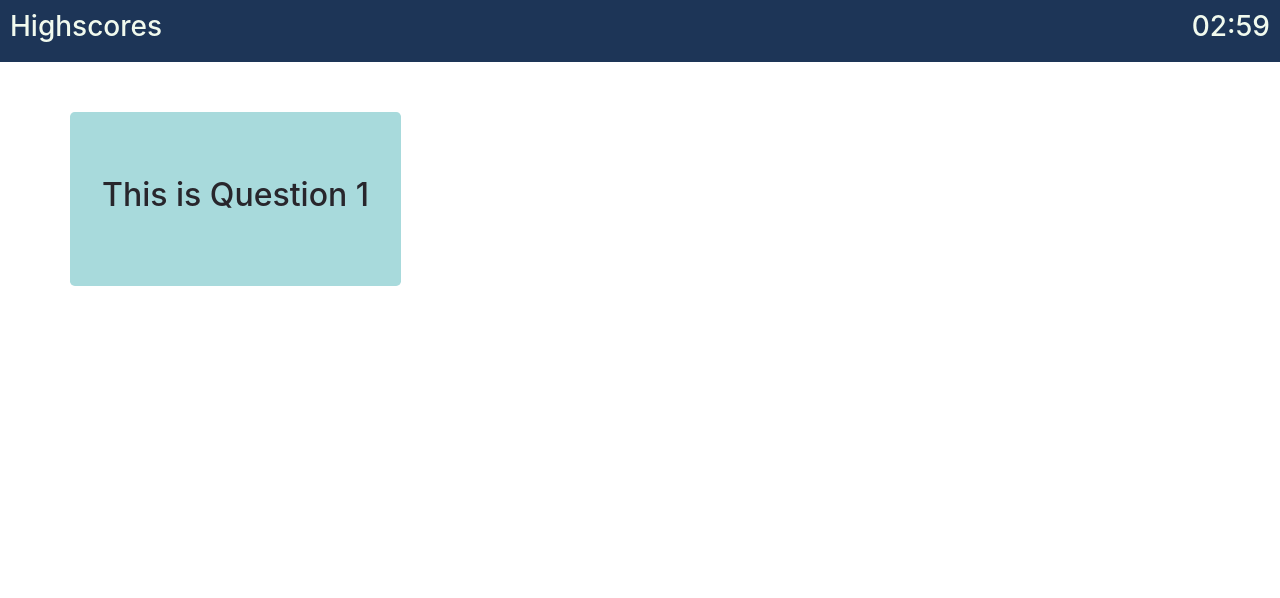
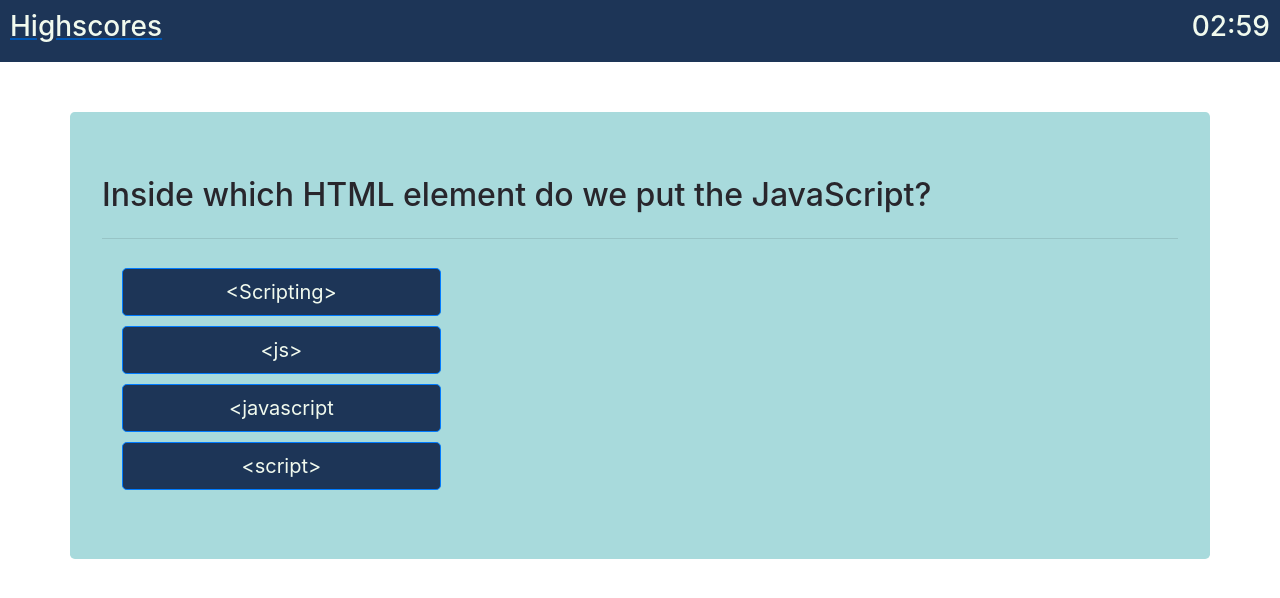
Before and after one commit to chrisfalk88/code_quiz, a plain HTML site: page index.html in a window 1280 px wide. Both pictures are taken after a click on the button "Start Quiz". Drawn offline with nearby package versions, Linux system fonts and the light colour scheme.

Commit message:
wrote function to store and write variables to the button elemnts.

```diff
--- a/index.html
+++ b/index.html
@@ -13,23 +13,32 @@
 
 <body>
 
-    <header class="d-flex justify-content-between header" >
-        <h3 class="highScores">Highscores</h3>
+    <header class="d-flex justify-content-between header">
+        <a href="#"><h3 class="highScores">Highscores</h3></a>
         <h3 class="timeRemaing" id="timer">03:00</h3>
     </header>
+
     <div class="container">
 
         <div class="row">
-            <div class="jumbotron">
+            <div class="jumbotron col-md-12">
                 <h1 class="display-4 switchText">Hello, world!</h1>
-                <p class="lead switchText">This is a simple hero unit, a simple jumbotron-style component for calling extra attention to featured content or information.</p>
+                <p class="lead switchText">This is a simple hero unit, a simple jumbotron-style component for calling
+                    extra attention to featured content or information.</p>
                 <hr class="my-4 switchText">
-                <p class="switchText">It uses utility classes for typography and spacing to space content out within the larger container.</p>
+                <p class="switchText">It uses utility classes for typography and spacing to space content out within the
+                    larger container.</p>
                 <a class="btn btn-primary btn-lg switchText starQuiz" role="button">Start Quiz</a>
 
-                <h2 class="question hide"></h2>
-                <button class="answer 1 hide"></button>
-              </div>
+                    <h2 class="question "></h2>
+                    <hr class="my-4 hide switchText">
+                    <div class="col-md-4 questionFormat">
+                    <a class="btn btn-primary btn-lg hide answer" id="Answer1" role="button">placeholder</a>
+                    <a class="btn btn-primary btn-lg hide answer" id="Answer2" role="button">placeholder</a>
+                    <a class="btn btn-primary btn-lg hide answer" id="Answer3" role="button">placeholder</a>
+                    <a class="btn btn-primary btn-lg hide answer" id="Answer4" role="button">placeholder</a>
+                    </div>
+            </div>
 
         </div>
 
--- a/script.js
+++ b/script.js
@@ -4,21 +4,28 @@ let JumboElement = document.querySelector(".jumbotron")
 let switchedTextElement = document.querySelectorAll(".switchText");
 let questionElement = document.querySelector(".question");
 let timeDisplayedElement = document.querySelector(".timeRemaing")
+let revealElement = document.querySelectorAll(".hide");
 
+let optionAElement = document.querySelector("#Answer1");
+let optionBElement = document.querySelector("#Answer2");
+let optionCElement = document.querySelector("#Answer3");
+let optionDElement = document.querySelector("#Answer4");
+
+let questionCount = 0
 
 // Array of objects that will be stringified onto the page
 const questions = [
     {
-    question: "This is Question 1",
-    optionA: "This is answer one",
-    optionB: "This is answer two",
-    optionC: "This is answer three",
-    optionD: "this is answer four",
-    correctAnswer: this.optionA
+    question: "Inside which HTML element do we put the JavaScript?",
+    optionA: "<Scripting>",
+    optionB: "<js>",
+    optionC: "<javascript",
+    optionD: "<script>",
+    correctAnswer: this.optionD
     },
     {
     question: "This is Question 2",
-    "optionA": "alfadlkfjdslkjf",
+    optionA: "alfadlkfjdslkjf",
     "optionB": "akjalfkjdafkljd",
     "optionC": "aldkfjdklfj",
     "optionD": "aflkjdslfkjsdlkfj",
@@ -50,21 +57,26 @@ const questions = [
     }
 ]
 
-
 //Functions
 
-//i originally thought this would apply hide to all my items with the class but its not.
+//function to launch quiz, hide elements, start timer
 function beginQuiz() {
     for (i = 0; i < switchedTextElement.length; i ++) {
         switchedTextElement[i].classList.add("hide");
     }
-    questionElement.classList.remove("hide")
+    // questionElement.classList.remove("hide")
+
+    for (i = 0; i < revealElement.length; i ++) {
+        revealElement[i].classList.remove("hide");
+    }
+
     //need to create a loop to generate question and buttons from first question array
     questionElement.textContent = questions[0].question;
+    //optionAElement.textContent = questions[0].optionA;
+    countdown(3, 0);
 
-    //being timer on click
-    countdown(3, 0);
-}
+    writeAnswers(0);
+    }
 
 //function takes in minutes and seconds as arguments
 function countdown(minutes, seconds) {
@@ -96,6 +108,14 @@ function countdown(minutes, seconds) {
     }, 1000);
 }
 
+//function to write answers to button
+
+function writeAnswers(i) {
+        optionAElement.textContent = questions[i].optionA;
+        optionBElement.textContent = questions[i].optionB;
+        optionCElement.textContent = questions[i].optionC;
+        optionDElement.textContent = questions[i].optionD;
+}
 
 //Event Listeners
 
--- a/style.css
+++ b/style.css
@@ -15,6 +15,7 @@ header h3 {
 .btn {
     color: #F1FAEE;
     background-color: #1D3557;
+    margin: 5px;
 }
 
 .btn-primary:hover{
@@ -24,3 +25,8 @@ header h3 {
     background-color: #A8DADC;
     color: #28262C;
 }
+
+.questionFormat {
+    display: flex;
+    flex-direction: column;
+}
```
